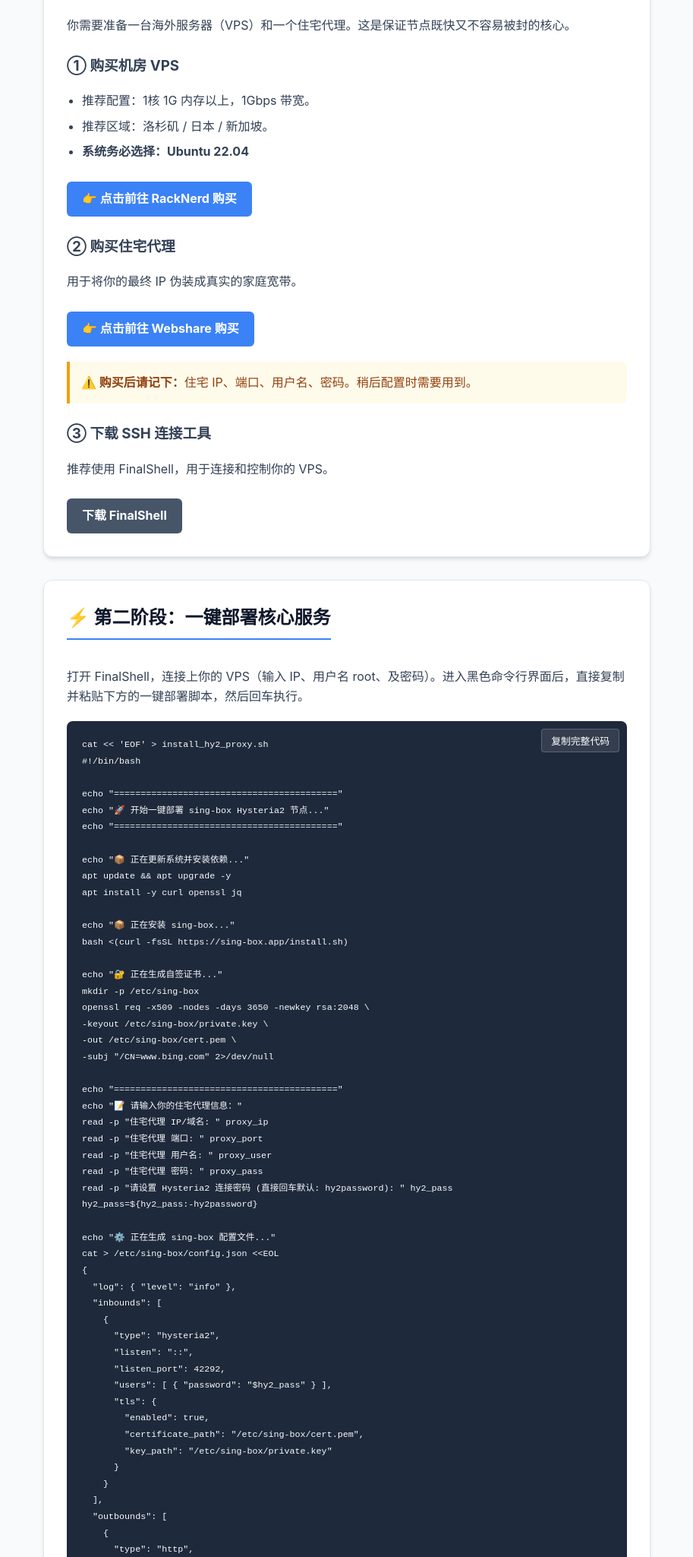
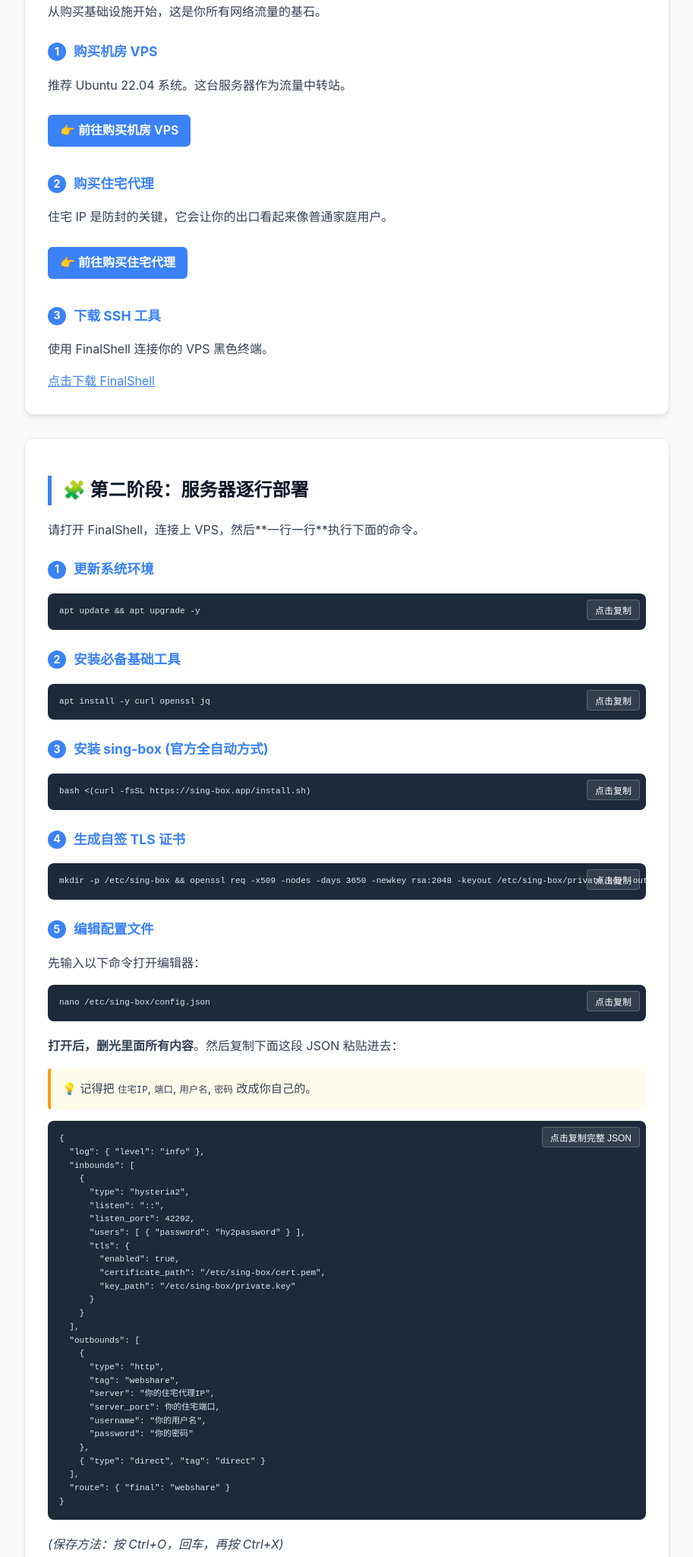
Before and after one commit to fyqx1224-blip/VPS, a plain HTML site: page index.html in a window 1280 px wide. Shown: the part 284-2333 px from the top of the page at 76% size, without its empty margins (183-1096 px from the left). Drawn offline with Linux system fonts and the light colour scheme.

Commit message:
Update index.html

```diff
--- a/index.html
+++ b/index.html
@@ -3,7 +3,7 @@
 <head>
     <meta charset="UTF-8">
     <meta name="viewport" content="width=device-width, initial-scale=1.0">
-    <title>保姆级教程：Hysteria2 + 住宅代理 一键部署指南</title>
+    <title>保姆级 SOP：Hysteria2 + 住宅代理 手动部署指南</title>
     <style>
         :root {
             --primary-color: #0f172a;
@@ -26,7 +26,7 @@
         }
 
         .container {
-            max-width: 800px;
+            max-width: 850px;
             margin: 40px auto;
             padding: 0 20px;
         }
@@ -38,13 +38,8 @@
 
         h1 {
             color: var(--primary-color);
-            font-size: 2.5em;
+            font-size: 2.2em;
             margin-bottom: 10px;
-        }
-
-        .subtitle {
-            color: var(--text-light);
-            font-size: 1.1em;
         }
 
         .card {
@@ -52,177 +47,162 @@
             border-radius: 12px;
             padding: 30px;
             margin-bottom: 30px;
-            box-shadow: 0 4px 6px -1px rgba(0, 0, 0, 0.1), 0 2px 4px -1px rgba(0, 0, 0, 0.06);
+            box-shadow: 0 4px 6px -1px rgba(0, 0, 0, 0.1);
             border: 1px solid var(--border-color);
         }
 
         h2 {
             color: var(--primary-color);
-            border-bottom: 2px solid var(--accent-color);
-            padding-bottom: 8px;
-            margin-top: 0;
-            display: inline-block;
+            border-left: 5px solid var(--accent-color);
+            padding-left: 15px;
+            margin-bottom: 20px;
         }
 
         h3 {
-            color: var(--text-main);
             margin-top: 25px;
+            color: var(--accent-color);
+            font-size: 1.1em;
+            display: flex;
+            align-items: center;
+        }
+
+        h3 span {
+            background: var(--accent-color);
+            color: white;
+            width: 24px;
+            height: 24px;
+            border-radius: 50%;
+            display: inline-flex;
+            align-items: center;
+            justify-content: center;
+            font-size: 0.8em;
+            margin-right: 10px;
         }
 
         .notice {
             background-color: #fffbeb;
             border-left: 4px solid #f59e0b;
             padding: 15px;
-            margin: 20px 0;
-            border-radius: 0 8px 8px 0;
-            color: #92400e;
+            margin: 15px 0;
+            border-radius: 4px;
+            font-size: 0.95em;
         }
 
-        .link-btn {
-            display: inline-block;
-            background-color: var(--accent-color);
-            color: white;
-            padding: 10px 20px;
-            text-decoration: none;
-            border-radius: 6px;
-            font-weight: bold;
-            transition: background-color 0.3s;
-            margin-top: 10px;
-        }
-
-        .link-btn:hover {
-            background-color: #2563eb;
-        }
-
-        /* 代码块样式 */
-        .code-container {
+        .code-wrapper {
             position: relative;
-            margin: 20px 0;
+            margin: 10px 0 20px 0;
         }
 
         pre {
             background-color: var(--code-bg);
-            color: #f8fafc;
-            padding: 20px;
+            color: #e2e8f0;
+            padding: 15px;
             border-radius: 8px;
             overflow-x: auto;
-            font-family: 'Courier New', Courier, monospace;
-            font-size: 0.9em;
-            line-height: 1.5;
+            font-size: 0.85em;
+            margin: 0;
         }
 
         .copy-btn {
             position: absolute;
-            top: 10px;
-            right: 10px;
-            background-color: rgba(255, 255, 255, 0.1);
+            top: 8px;
+            right: 8px;
+            background: rgba(255, 255, 255, 0.1);
             color: white;
             border: 1px solid rgba(255, 255, 255, 0.2);
-            padding: 5px 12px;
+            padding: 4px 10px;
             border-radius: 4px;
             cursor: pointer;
-            font-size: 0.8em;
-            transition: all 0.2s;
+            font-size: 0.75em;
         }
 
-        .copy-btn:hover {
-            background-color: rgba(255, 255, 255, 0.2);
+        .copy-btn:hover { background: rgba(255, 255, 255, 0.2); }
+
+        .link-btn {
+            display: inline-block;
+            background: var(--accent-color);
+            color: white;
+            padding: 8px 16px;
+            text-decoration: none;
+            border-radius: 6px;
+            font-weight: 600;
+            margin: 10px 0;
         }
 
-        ul, ol {
-            padding-left: 20px;
-        }
-
-        li {
-            margin-bottom: 8px;
-        }
-
-        .footer {
-            text-align: center;
-            color: var(--text-light);
-            margin-top: 50px;
-            font-size: 0.9em;
-        }
+        footer { text-align: center; color: var(--text-light); padding: 40px 0; font-size: 0.9em; }
     </style>
 </head>
 <body>
 
 <div class="container">
     <header>
-        <h1>🚀 从零开始的科学上网配置指南</h1>
-        <p class="subtitle">基于 VPS + 住宅代理 + Hysteria2 + sing-box 的极致防封抗封锁方案</p>
+        <h1>🛠️ 真正从零开始的保姆级 SOP</h1>
+        <p style="color:var(--text-light)">机房 VPS + 住宅代理 + Hysteria2 + sing-box 完整架构</p>
     </header>
 
     <div class="card">
-        <h2>🧱 第一阶段：准备工作</h2>
-        <p>你需要准备一台海外服务器（VPS）和一个住宅代理。这是保证节点既快又不容易被封的核心。</p>
+        <h2>🧱 第一阶段：准备阶段</h2>
+        <p>从购买基础设施开始，这是你所有网络流量的基石。</p>
 
-        <h3>① 购买机房 VPS</h3>
-        <ul>
-            <li>推荐配置：1核 1G 内存以上，1Gbps 带宽。</li>
-            <li>推荐区域：洛杉矶 / 日本 / 新加坡。</li>
-            <li><strong>系统务必选择：Ubuntu 22.04</strong></li>
-        </ul>
-        <a href="https://my.racknerd.com/aff.php?aff=18919" target="_blank" class="link-btn">👉 点击前往 RackNerd 购买</a>
+        <h3><span>1</span> 购买机房 VPS</h3>
+        <p>推荐 Ubuntu 22.04 系统。这台服务器作为流量中转站。</p>
+        <a href="https://my.racknerd.com/aff.php?aff=18919" target="_blank" class="link-btn">👉 前往购买机房 VPS</a>
 
-        <h3>② 购买住宅代理</h3>
-        <p>用于将你的最终 IP 伪装成真实的家庭宽带。</p>
-        <a href="https://www.webshare.io/?referral_code=c8sut10hwknq" target="_blank" class="link-btn">👉 点击前往 Webshare 购买</a>
-        <div class="notice">
-            <strong>⚠️ 购买后请记下：</strong>住宅 IP、端口、用户名、密码。稍后配置时需要用到。
-        </div>
+        <h3><span>2</span> 购买住宅代理</h3>
+        <p>住宅 IP 是防封的关键，它会让你的出口看起来像普通家庭用户。</p>
+        <a href="https://www.webshare.io/?referral_code=c8sut10hwknq" target="_blank" class="link-btn">👉 前往购买住宅代理</a>
 
-        <h3>③ 下载 SSH 连接工具</h3>
-        <p>推荐使用 FinalShell，用于连接和控制你的 VPS。</p>
-        <a href="https://www.hostbuf.com/t/988.html" target="_blank" class="link-btn" style="background-color: #475569;">下载 FinalShell</a>
+        <h3><span>3</span> 下载 SSH 工具</h3>
+        <p>使用 FinalShell 连接你的 VPS 黑色终端。</p>
+        <a href="https://www.hostbuf.com/t/988.html" target="_blank" style="color:var(--accent-color)">点击下载 FinalShell</a>
     </div>
 
     <div class="card">
-        <h2>⚡ 第二阶段：一键部署核心服务</h2>
-        <p>打开 FinalShell，连接上你的 VPS（输入 IP、用户名 root、及密码）。进入黑色命令行界面后，直接复制并粘贴下方的一键部署脚本，然后回车执行。</p>
+        <h2>🧩 第二阶段：服务器逐行部署</h2>
+        <p>请打开 FinalShell，连接上 VPS，然后**一行一行**执行下面的命令。</p>
 
-        <div class="code-container">
-            <button class="copy-btn" onclick="copyCode(this)">复制完整代码</button>
-<pre><code>cat &lt;&lt; 'EOF' &gt; install_hy2_proxy.sh
-#!/bin/bash
+        <h3><span>1</span> 更新系统环境</h3>
+        <div class="code-wrapper">
+            <button class="copy-btn" onclick="copyText(this)">点击复制</button>
+            <pre><code>apt update && apt upgrade -y</code></pre>
+        </div>
 
-echo "=========================================="
-echo "🚀 开始一键部署 sing-box Hysteria2 节点..."
-echo "=========================================="
+        <h3><span>2</span> 安装必备基础工具</h3>
+        <div class="code-wrapper">
+            <button class="copy-btn" onclick="copyText(this)">点击复制</button>
+            <pre><code>apt install -y curl openssl jq</code></pre>
+        </div>
 
-echo "📦 正在更新系统并安装依赖..."
-apt update && apt upgrade -y
-apt install -y curl openssl jq
+        <h3><span>3</span> 安装 sing-box (官方全自动方式)</h3>
+        <div class="code-wrapper">
+            <button class="copy-btn" onclick="copyText(this)">点击复制</button>
+            <pre><code>bash <(curl -fsSL https://sing-box.app/install.sh)</code></pre>
+        </div>
 
-echo "📦 正在安装 sing-box..."
-bash &lt;(curl -fsSL https://sing-box.app/install.sh)
+        <h3><span>4</span> 生成自签 TLS 证书</h3>
+        <div class="code-wrapper">
+            <button class="copy-btn" onclick="copyText(this)">点击复制</button>
+            <pre><code>mkdir -p /etc/sing-box && openssl req -x509 -nodes -days 3650 -newkey rsa:2048 -keyout /etc/sing-box/private.key -out /etc/sing-box/cert.pem -subj "/CN=www.bing.com"</code></pre>
+        </div>
 
-echo "🔐 正在生成自签证书..."
-mkdir -p /etc/sing-box
-openssl req -x509 -nodes -days 3650 -newkey rsa:2048 \
--keyout /etc/sing-box/private.key \
--out /etc/sing-box/cert.pem \
--subj "/CN=www.bing.com" 2&gt;/dev/null
-
-echo "=========================================="
-echo "📝 请输入你的住宅代理信息："
-read -p "住宅代理 IP/域名: " proxy_ip
-read -p "住宅代理 端口: " proxy_port
-read -p "住宅代理 用户名: " proxy_user
-read -p "住宅代理 密码: " proxy_pass
-read -p "请设置 Hysteria2 连接密码 (直接回车默认: hy2password): " hy2_pass
-hy2_pass=${hy2_pass:-hy2password}
-
-echo "⚙️ 正在生成 sing-box 配置文件..."
-cat &gt; /etc/sing-box/config.json &lt;&lt;EOL
-{
+        <h3><span>5</span> 编辑配置文件</h3>
+        <p>先输入以下命令打开编辑器：</p>
+        <div class="code-wrapper">
+            <button class="copy-btn" onclick="copyText(this)">点击复制</button>
+            <pre><code>nano /etc/sing-box/config.json</code></pre>
+        </div>
+        <p><strong>打开后，删光里面所有内容</strong>。然后复制下面这段 JSON 粘贴进去：</p>
+        <div class="notice">💡 记得把 <code>住宅IP</code>, <code>端口</code>, <code>用户名</code>, <code>密码</code> 改成你自己的。</div>
+        <div class="code-wrapper">
+            <button class="copy-btn" onclick="copyText(this)">点击复制完整 JSON</button>
+<pre><code>{
   "log": { "level": "info" },
   "inbounds": [
     {
       "type": "hysteria2",
       "listen": "::",
       "listen_port": 42292,
-      "users": [ { "password": "$hy2_pass" } ],
+      "users": [ { "password": "hy2password" } ],
       "tls": {
         "enabled": true,
         "certificate_path": "/etc/sing-box/cert.pem",
@@ -234,87 +214,75 @@
     {
       "type": "http",
       "tag": "webshare",
-      "server": "$proxy_ip",
-      "server_port": $proxy_port,
-      "username": "$proxy_user",
-      "password": "$proxy_pass"
+      "server": "你的住宅代理IP",
+      "server_port": 你的住宅端口,
+      "username": "你的用户名",
+      "password": "你的密码"
     },
     { "type": "direct", "tag": "direct" }
   ],
   "route": { "final": "webshare" }
-}
-EOL
+}</code></pre>
+        </div>
+        <p><em>(保存方法：按 Ctrl+O，回车，再按 Ctrl+X)</em></p>
 
-echo "🔄 重启 sing-box 服务..."
-systemctl restart sing-box
-systemctl enable sing-box
+        <h3><span>6</span> 启动服务并设置自启动</h3>
+        <div class="code-wrapper">
+            <button class="copy-btn" onclick="copyText(this)">点击复制</button>
+            <pre><code>systemctl restart sing-box && systemctl enable sing-box</code></pre>
+        </div>
 
-server_ip=$(curl -s ipv4.icanhazip.com)
-
-echo "=========================================="
-echo "✅ 部署完成！"
-echo "=========================================="
-echo ""
-echo "📱 【iOS 小火箭 / Shadowrocket 一键导入链接】"
-echo "hysteria2://$hy2_pass@$server_ip:42292?sni=www.bing.com&insecure=1&obfs=none#Hy2-住宅节点"
-echo ""
-echo "💻 【PC Clash Verge 专属配置片段】"
-cat &lt;&lt;EOL
-proxies:
-  - name: Hy2-Node
-    type: hysteria2
-    server: $server_ip
-    port: 42292
-    password: $hy2_pass
-    sni: www.bing.com
-    skip-cert-verify: true
-    alpn:
-      - h3
-EOL
-echo "=========================================="
-EOF
-
-bash install_hy2_proxy.sh
-</code></pre>
+        <h3><span>7</span> 检查运行状态</h3>
+        <div class="code-wrapper">
+            <button class="copy-btn" onclick="copyText(this)">点击复制</button>
+            <pre><code>ss -lunp | grep 42292</code></pre>
         </div>
-        <p>脚本运行过程中，会提示你输入刚才记下的「住宅代理」信息。按提示输入并回车即可。运行结束后，终端会直接打印出客户端需要的配置信息！</p>
+        <p>如果看到 <code>UNCONN ... :42292</code> 样式的输出，说明成功！</p>
     </div>
 
     <div class="card">
-        <h2>📱 第三阶段：客户端连接</h2>
+        <h2>📱 第三阶段：客户端一键使用</h2>
 
-        <h3>iOS 用户 (Shadowrocket / 小火箭)</h3>
-        <p>直接复制脚本运行完毕后生成的 <code>hysteria2://...</code> 链接，打开小火箭，它会自动识别并弹窗提示添加。</p>
+        <h3>iOS (小火箭 Shadowrocket)</h3>
+        <p>手动添加类型为 <code>Hysteria2</code> 的节点：</p>
+        <ul>
+            <li>服务器：<code>你的VPS_IP</code></li>
+            <li>端口：<code>42292</code></li>
+            <li>密码：<code>hy2password</code></li>
+            <li>允许不安全 (Insecure)：<code>开启</code> (因为是自签证书)</li>
+            <li>SNI：<code>www.bing.com</code></li>
+        </ul>
 
-        <h3>PC 用户 (Clash Verge)</h3>
-        <p>打开 Clash Verge，新建一个本地配置文件，将脚本生成的 <code>proxies</code> 及之后的代码段复制粘贴进去即可使用。</p>
+        <h3>PC (Clash Verge)</h3>
+        <p>在配置文件 proxies 下添加：</p>
+<div class="code-wrapper">
+<pre><code>- name: "My-Hy2-Residential"
+  type: hysteria2
+  server: 你的VPS_IP
+  port: 42292
+  password: hy2password
+  sni: www.bing.com
+  skip-cert-verify: true
+  alpn: [h3]</code></pre>
+</div>
     </div>
 
-    <div class="footer">
-        <p>© 2026 本教程开源且仅供学习网络架构使用。</p>
-    </div>
+    <footer>
+        <p>© 2026 极致防封 SOP 指南 · 建议收藏</p>
+    </footer>
 </div>
 
 <script>
-    function copyCode(button) {
-        // 寻找按钮旁边的 pre > code 元素
-        const codeBlock = button.nextElementSibling.querySelector('code');
-        const textToCopy = codeBlock.innerText;
-
-        navigator.clipboard.writeText(textToCopy).then(() => {
-            const originalText = button.innerText;
-            button.innerText = '✅ 已复制！';
-            button.style.backgroundColor = '#10b981';
-            button.style.borderColor = '#10b981';
-
+    function copyText(btn) {
+        const code = btn.nextElementSibling.innerText;
+        navigator.clipboard.writeText(code).then(() => {
+            const originalText = btn.innerText;
+            btn.innerText = "✅ 已复制";
+            btn.style.background = "#10b981";
             setTimeout(() => {
-                button.innerText = originalText;
-                button.style.backgroundColor = 'rgba(255, 255, 255, 0.1)';
-                button.style.borderColor = 'rgba(255, 255, 255, 0.2)';
-            }, 2000);
-        }).catch(err => {
-            console.error('复制失败', err);
-            button.innerText = '❌ 复制失败';
+                btn.innerText = originalText;
+                btn.style.background = "rgba(255, 255, 255, 0.1)";
+            }, 1500);
         });
     }
 </script>
```
